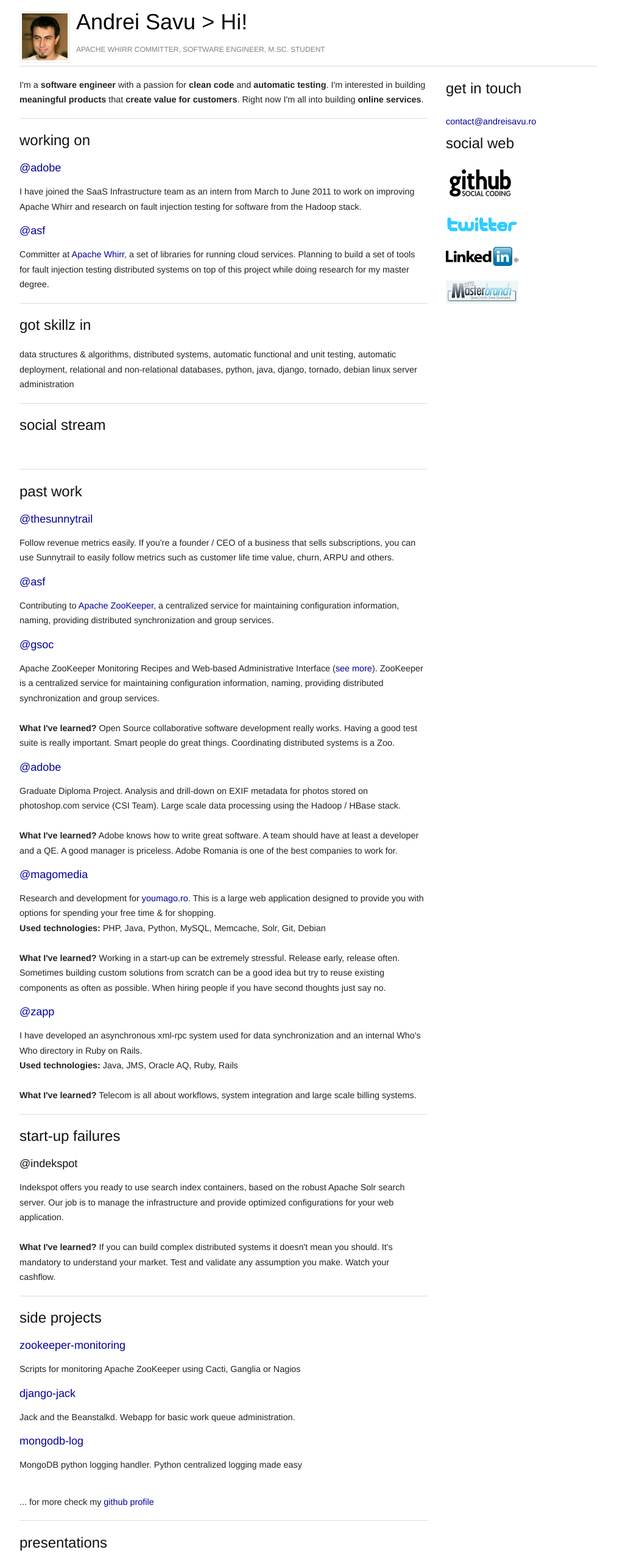
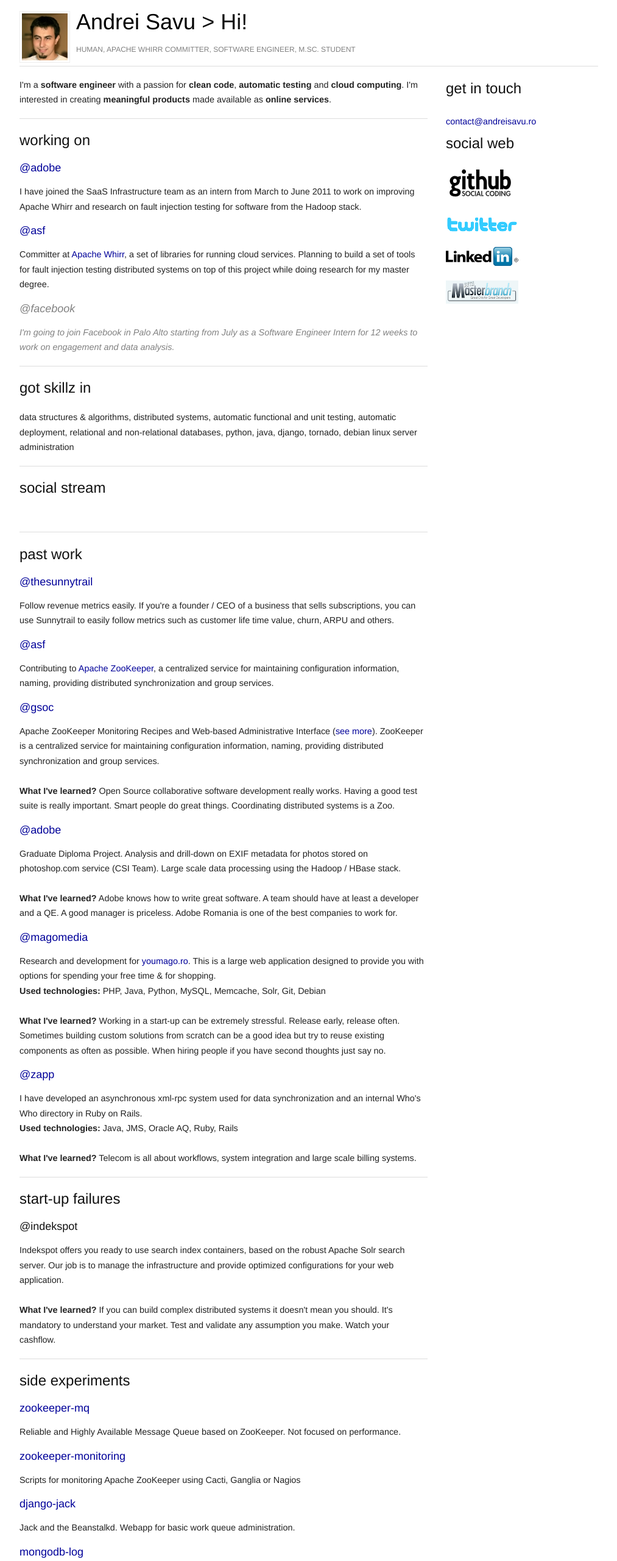
Before and after one commit to andreisavu/andreisavu.github.com, a plain HTML site: page index.html in a window 1280 px wide. Shown: the top 2560 px of the page at 61% size, without its empty margins (133-1146 px from the left). Drawn offline with Linux system fonts and the light colour scheme; a script that the page names is missing.

Commit message:
updated summary and working on

```diff
--- a/index.html
+++ b/index.html
@@ -3,10 +3,10 @@
 "http://www.w3.org/TR/xhtml1/DTD/xhtml1-strict.dtd">
 <html>
 <head>
-	<title>Andrei Savu - Personal Page</title>
+	<title>Andrei Savu - Human &amp; Software Engineer</title>
 	<meta http-equiv="Content-Type" content="text/html; charset=utf-8" />
-	<meta name="keywords" content="andrei, savu, curtea de arges, cicanesti, romania, programare, python, scala, php, java, c++, antreprenoriat, entrepreneurship, customer development" />
-	<meta name="description" content="Andrei Savu - Software Engineer - Online Services: I'm interested in building meaningful products that create value for customers." />
+	<meta name="keywords" content="andrei, savu, romania, python, scala, java, entrepreneurship, customer development, cloud computing, online services" />
+	<meta name="description" content="Andrei Savu - Human &amp; Software Engineer" />
 
 	<link rel="stylesheet" href="css/blueprint/screen.css" type="text/css" media="screen, projection">
 	<link rel="stylesheet" href="css/blueprint/print.css" type="text/css" media="print">
@@ -26,14 +26,14 @@
 		<div id="header" class="span-24 last"><br />
             <img src="andreisavu.jpg" style="float: left; padding: 3px;margin-right: 10px; border: 1px solid #eee;" />
 			<h1><a href="http://www.andreisavu.ro/">Andrei Savu</a> &gt Hi!</h1>
-            <p style="text-transform: uppercase;" id="occupation"><a href="http://incubator.apache.org/whirr/">Apache Whirr</a> Committer, Software Engineer, M.Sc. Student</p>
+            <p style="text-transform: uppercase;" id="occupation">Human, <a href="http://incubator.apache.org/whirr/">Apache Whirr</a> Committer, Software Engineer, M.Sc. Student</p>
 			<hr />
 		</div>
 
 		<div id="content" class="span-17">
 			<div id="summary">
 <p class="large" style="line-height: 1.7em;">
-I'm a <b>software engineer</b> with a passion for <b>clean code</b> and <b>automatic testing</b>. I'm interested in building <b>meaningful products</b> that <b>create value for customers</b>. Right now I'm all into building <b>online services</b>.</p>
+I'm a <b>software engineer</b> with a passion for <b>clean code</b>, <b>automatic testing</b> and <b>cloud computing</b>. I'm interested in creating <b>meaningful products</b> made available as <b>online services</b>.</p>
         <hr />
 			</div>
 
@@ -47,6 +47,9 @@
 
                 <h3><a href="http://www.apache.org">@asf</a></h3>
                 <p class="large" style="line-height: 1.7em">Committer at <a href="http://incubator.apache.org/whirr/">Apache Whirr</a>, a set of libraries for running cloud services. Planning to build a set of tools for fault injection testing distributed systems on top of this project while doing research for my master degree.</p>
+
+                <h3><a href="http://facebook.com" style="color: grey; font-style: italic">@facebook</a></h3>
+                <p class="large" style="line-height: 1.7em; color: grey; font-style: italic">I'm going to join Facebook in Palo Alto starting from July as a Software Engineer Intern for 12 weeks to work on engagement and data analysis.</p>
 
             <hr />
             </div>
@@ -144,7 +147,10 @@
       </div>
 
 			<div id="personal-work">
-				<h2>side projects</h2>
+				<h2>side experiments</h2>
+
+                <h3><a href="https://github.com/andreisavu/zookeeper-mq">zookeeper-mq</a></h3>
+                <p class="large" style="line-height: 1.7em">Reliable and Highly Available Message Queue based on ZooKeeper. Not focused on performance.</p>
 
                 <h3><a href="http://github.com/andreisavu/zookeeper-monitoring">zookeeper-monitoring</a></h3>
                 <p class="large" style="line-height: 1.7em">Scripts for monitoring Apache ZooKeeper using Cacti, Ganglia or Nagios</p>
```
